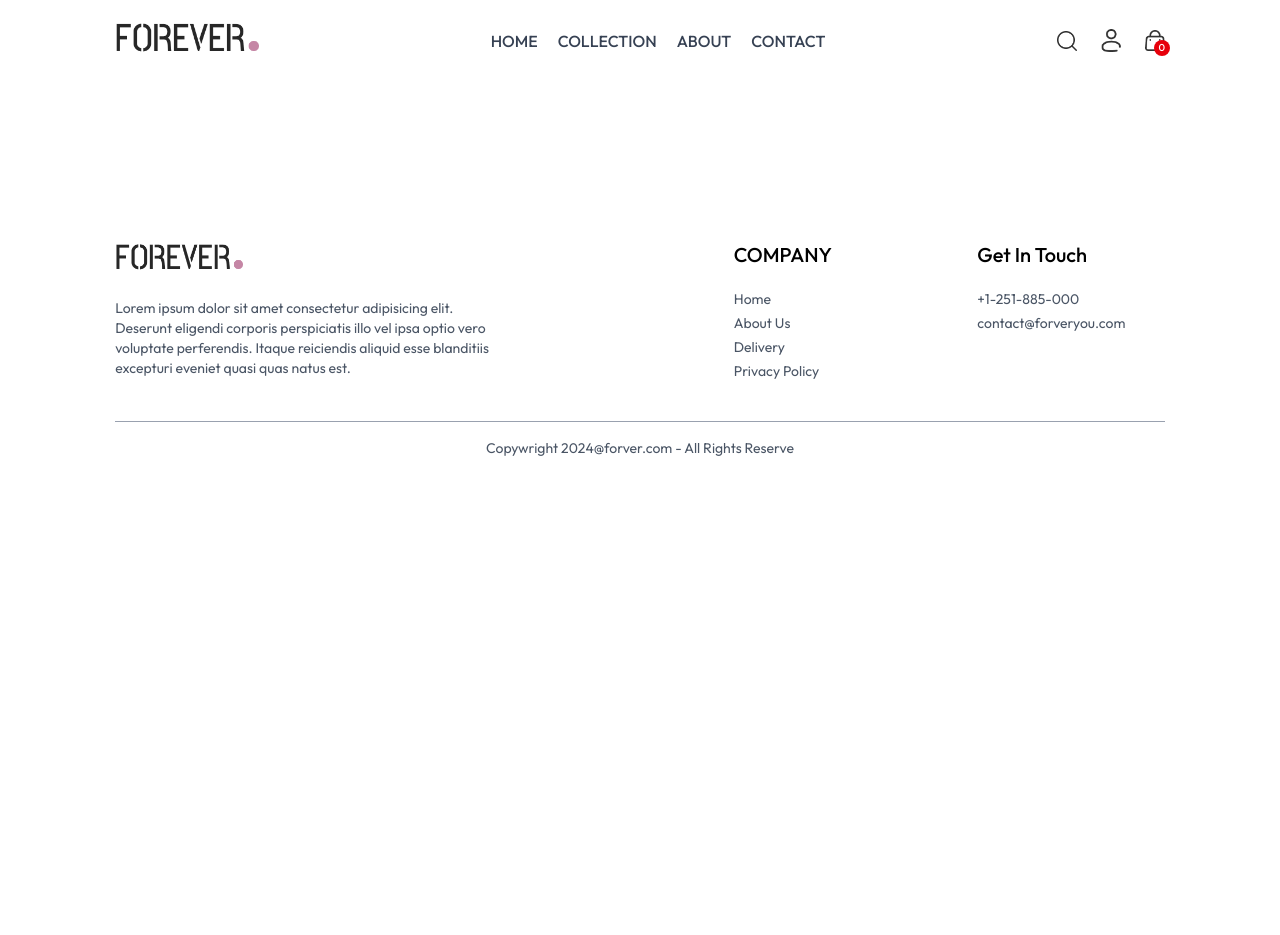
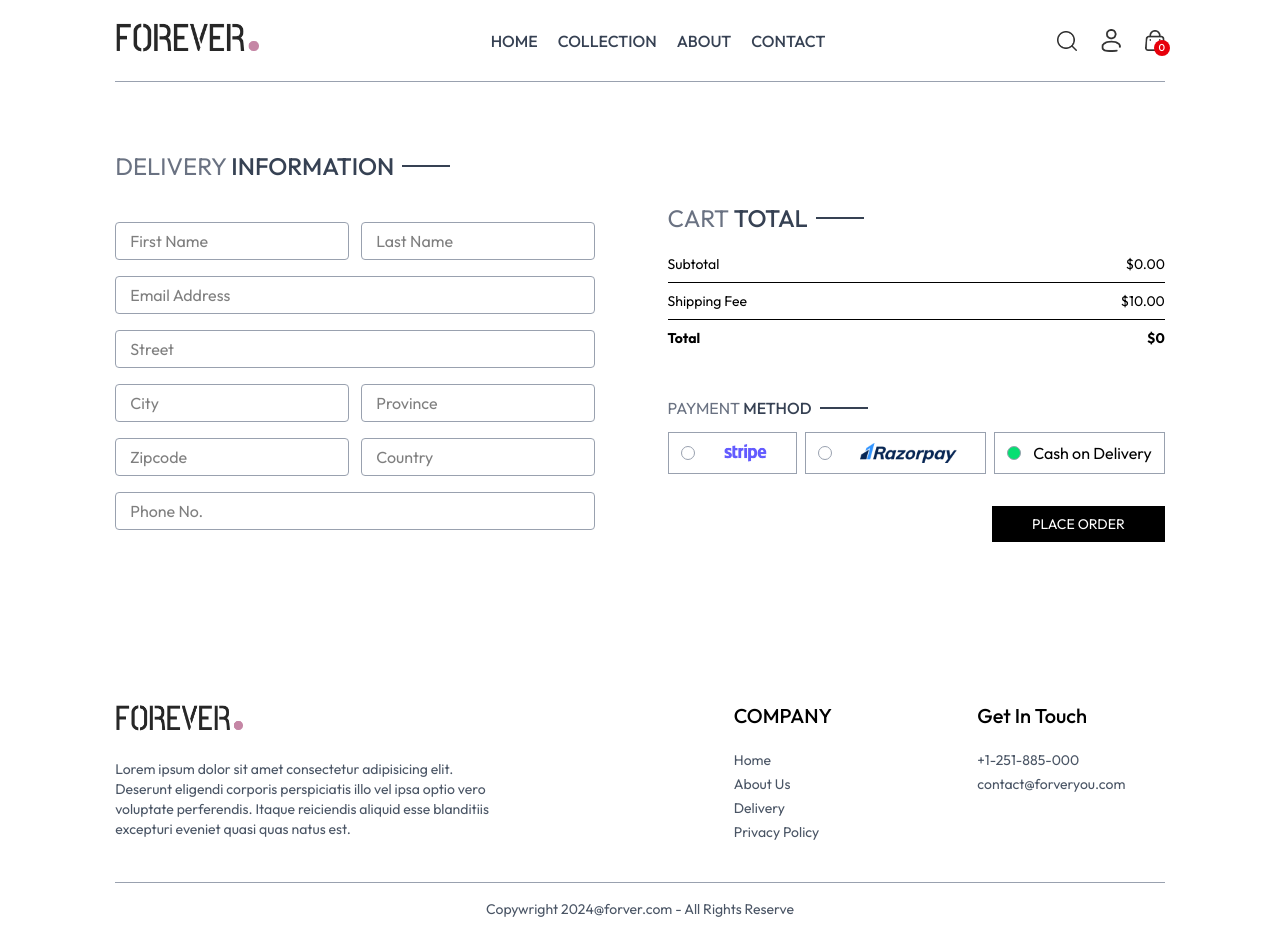
Before and after one commit to chrls97/ecommerce-app, a React app in the folder client/: page /place-order in a window 1280 px wide. Before the commit the page ends 800 px from the top, so only its background shows below. Built offline with nearby package versions, Linux system fonts and the light colour scheme; the HTML template or start-up script is replaced by a standard one.

Commit message:
done on Place Order Compotent

```diff
--- a/client/src/pages/PlaceOrder.jsx
+++ b/client/src/pages/PlaceOrder.jsx
@@ -1,9 +1,78 @@
-import React from 'react'
+import React, { useContext, useState } from 'react'
+import Title from '../components/Title'
+import CartTotal from '../components/CartTotal'
+import { assets } from '../assets/assets'
+import { ShopContext } from '../context/ShopContext'
 
 const PlaceOrder = () => {
+
+  const { navigate } = useContext(ShopContext);
+  const [paymentMethod, setPaymentMethod] = useState('cod');
   return (
-    <div>
+    <div className='flex flex-col sm:flex-row justify-between gap-4 pt-5 sm:pt-14 min-h-[48vh] border-t border-gray-400'>
 
+      {/* Left Side */}
+      <div className='flex flex-col gap-4 w-full sm:max-w-[480px]'>
+
+        <div className='text-xl sm:text-2xl my-3'>
+          <Title text1={'DELIVERY'} text2={'INFORMATION'} />
+        </div>
+
+        <div className='flex gap-3'>
+          <input type="text" placeholder='First Name' className='border border-gray-400 rounded py-1.5 px-3.5 w-full' />
+          <input type="text" placeholder='Last Name' className='border border-gray-400 rounded py-1.5 px-3.5 w-full' />
+        </div>
+
+        <input type="text" placeholder='Email Address' className='border border-gray-400 rounded py-1.5 px-3.5 w-full' />
+        <input type="text" placeholder='Street' className='border border-gray-400 rounded py-1.5 px-3.5 w-full' />
+
+        <div className='flex gap-3'>
+          <input type="text" placeholder='City' className='border border-gray-400 rounded py-1.5 px-3.5 w-full' />
+          <input type="text" placeholder='Province' className='border border-gray-400 rounded py-1.5 px-3.5 w-full' />
+        </div>
+
+         <div className='flex gap-3'>
+          <input type="text" placeholder='Zipcode' className='border border-gray-400 rounded py-1.5 px-3.5 w-full' />
+          <input type="text" placeholder='Country' className='border border-gray-400 rounded py-1.5 px-3.5 w-full' />
+        </div>
+
+         <input type="number" placeholder='Phone No.' className='border border-gray-400 rounded py-1.5 px-3.5 w-full' />
+
+      </div>
+
+      {/* Right Side */}
+      <div className='mt-8'>
+        <div className='mt-8 min-w-120'>
+          <CartTotal />
+        </div>
+
+        <div className='mt-12'>
+          <Title text1={'PAYMENT'} text2={'METHOD'} />
+          {/* PAYMENT METHOD SELECTION */}
+          <div className='flex gap-2 flex-col sm:flex-row '>
+            <div onClick={()=>setPaymentMethod('stripe')} className='flex items-center gap-3 border p-2 px-3 cursor-pointer border-gray-400 '>
+              <p className={`min-w-3.5 h-3.5 border border-gray-400 rounded-full ${paymentMethod === 'stripe' ? 'bg-green-400' : ''}`}></p>
+              <img src={assets.stripe_logo} alt="" className='h-5 mx-4' />
+            </div>
+
+            <div onClick={()=>setPaymentMethod('razor')} className='flex items-center gap-3 border p-2 px-3 cursor-pointer border-gray-400 '>
+              <p className={`min-w-3.5 h-3.5 border border-gray-400 rounded-full ${paymentMethod === 'razor' ? 'bg-green-400' : ''}`}></p>
+              <img src={assets.razorpay_logo} alt="" className='h-5 mx-4' />
+            </div>
+
+            <div onClick={()=>setPaymentMethod('cod')} className='flex items-center gap-3 border p-2 px-3 cursor-pointer border-gray-400 '>
+              <p className={`min-w-3.5 h-3.5 border border-gray-400 rounded-full ${paymentMethod === 'cod' ? 'bg-green-400' : ''}`}></p>
+              <p>Cash on Delivery</p>
+            </div>
+
+          </div>
+
+          {/* PLACE ORDER*/}
+          <div className='w-full text-end mt-8'>
+            <button onClick={()=>navigate('/orders')} className='bg-black text-white text-sm px-10 py-2 cursor-pointer'>PLACE ORDER</button>
+          </div>
+        </div>
+      </div>
     </div>
   )
 }
```
